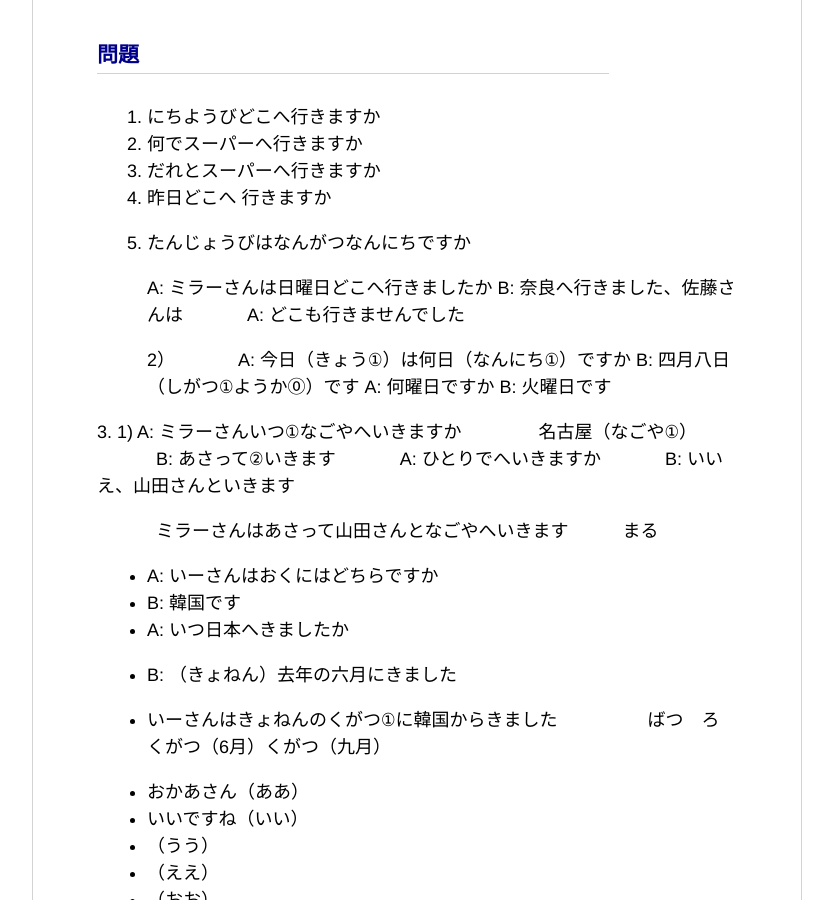
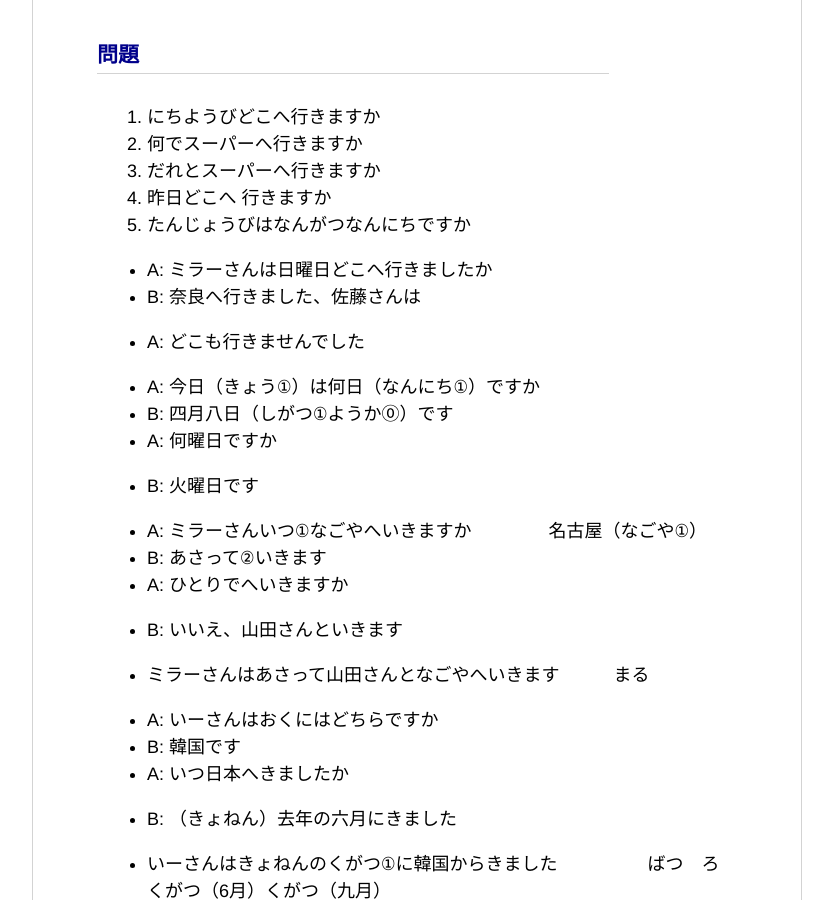
Before and after one commit to siqingmu/siqingmu.github.io, a Jekyll site: the page built from _posts/2019-05-04-the-fifth-lesson.md, in a window 1280 px wide and 900 px high, scrolled down 3145 px. Shown: the whole window, without its empty margins (224-1057 px from the left). Built offline with Jekyll 4.4.1, drawn with Linux system fonts in a browser that asks for light colours.

Commit message:
do-something

```diff
--- a/_posts/2019-05-04-the-fifth-lesson.md
+++ b/_posts/2019-05-04-the-fifth-lesson.md
@@ -113,25 +113,21 @@ title: 第 5 課
 4. 昨日どこへ 行きますか
 5. たんじょうびはなんがつなんにちですか
 
++ A:  ミラーさんは日曜日どこへ行きましたか
++ B:  奈良へ行きました、佐藤さんは
++ A:  どこも行きませんでした
 
-	A:  ミラーさんは日曜日どこへ行きましたか
-	B:  奈良へ行きました、佐藤さんは
-　　　  	A:  どこも行きませんでした
++ A: 今日（きょう①）は何日（なんにち①）ですか
++ B: 四月八日（しがつ①ようか⓪）です
++ A: 何曜日ですか
++ B: 火曜日です
 
-	2）
-　　　	A: 今日（きょう①）は何日（なんにち①）ですか
-B: 四月八日（しがつ①ようか⓪）です
-A:   何曜日ですか
-B:   火曜日です
++ A:  ミラーさんいつ①なごやへいきますか   　　　　名古屋（なごや①）
++ B:  あさって②いきます
++ A:  ひとりでへいきますか
++ B:  いいえ、山田さんといきます
 
-3.
-	1)
-	A:  ミラーさんいつ①なごやへいきますか   　　　　名古屋（なごや①）
-　　　  	B:  あさって②いきます
-　　　	A:  ひとりでへいきますか
-　　　	B:  いいえ、山田さんといきます
-
-　　　	ミラーさんはあさって山田さんとなごやへいきます　　　まる
++ ミラーさんはあさって山田さんとなごやへいきます　　　まる
 
 + A: いーさんはおくにはどちらですか
 + B: 韓国です
@@ -153,9 +149,9 @@ B:   火曜日です
 + A: そうですか、どうも
 + 次の電車は京都へ行きます　　　　　まる
 
+### 月份
 
-### 月份
-- いちがつ
++ いちがつ
 - にがつ
 - さんがつ
 - しがつ
```
Also changed, not shown: _posts/2019-05-11-auxiliary-word.md (+1 -1 lines).
